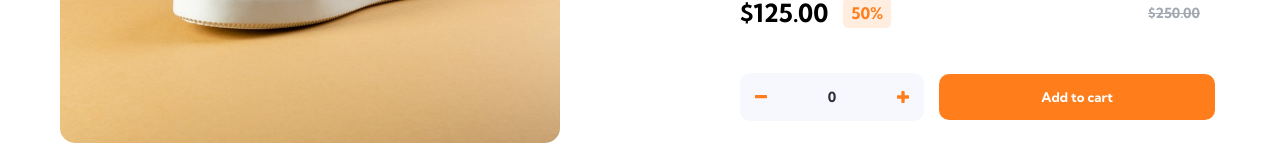
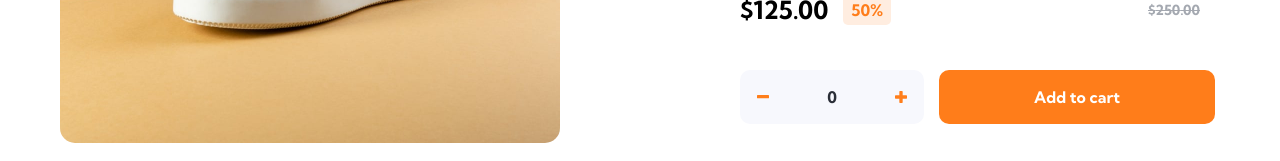
Before and after one commit to luansilvae/ecommerce-product-page, a React (Vite) app: page / in a window 1280 px wide. Shown: the part 509-670 px from the top of the page. Built offline with nearby package versions, Linux system fonts and the light colour scheme.

Commit message:
feat(style): button padding and cart font size

```diff
--- a/src/components/Cart/styles.ts
+++ b/src/components/Cart/styles.ts
@@ -122,7 +122,7 @@ export const CartList = styled.ul`
       h4,
       span,
       strong {
-        font-size: 14px;
+        font-size: 16px;
         color: var(--blue-dark);
       }
 
--- a/src/pages/Home/style.ts
+++ b/src/pages/Home/style.ts
@@ -120,13 +120,13 @@ export const CartControls = styled.div`
   display: flex;
   justify-content: space-between;
   align-items: center;
-  padding: 15px;
+  padding: 17px;
   border-radius: 10px;
 
   span {
     color: var(--blue-darkest);
     font-weight: 700;
-    font-size: 14px;
+    font-size: 16px;
   }
 
   > button {
@@ -140,12 +140,13 @@ export const CartControls = styled.div`
 
 export const Button = styled.button`
   ${buttonStyle}
-  padding: 15px;
+  padding: 17px;
   background-color: var(--primary);
   color: var(--white);
   font-weight: 700;
   border-radius: 10px;
   width: 100%;
+  font-size: 16px;
 
   :disabled {
     cursor: not-allowed;
```
